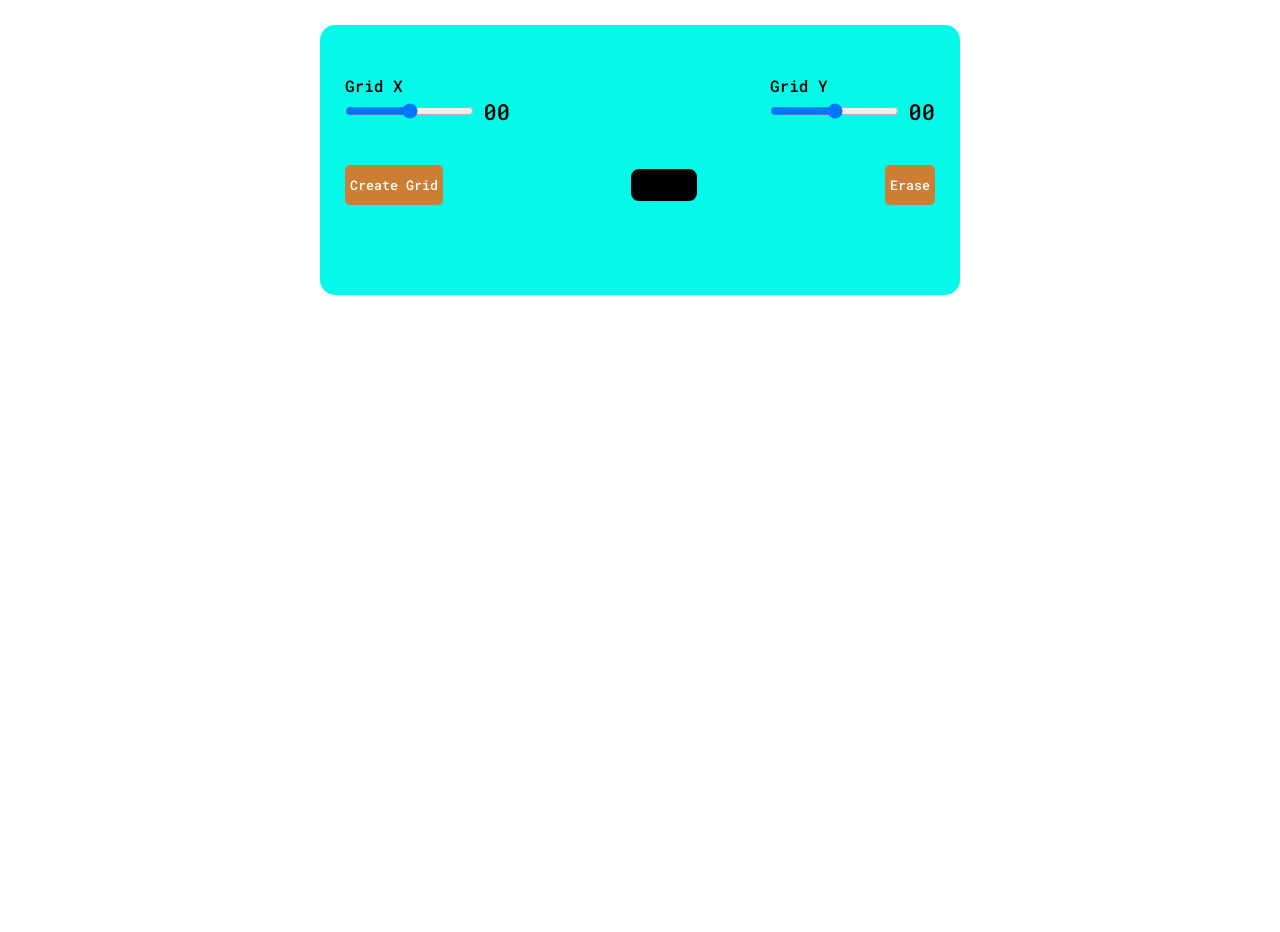
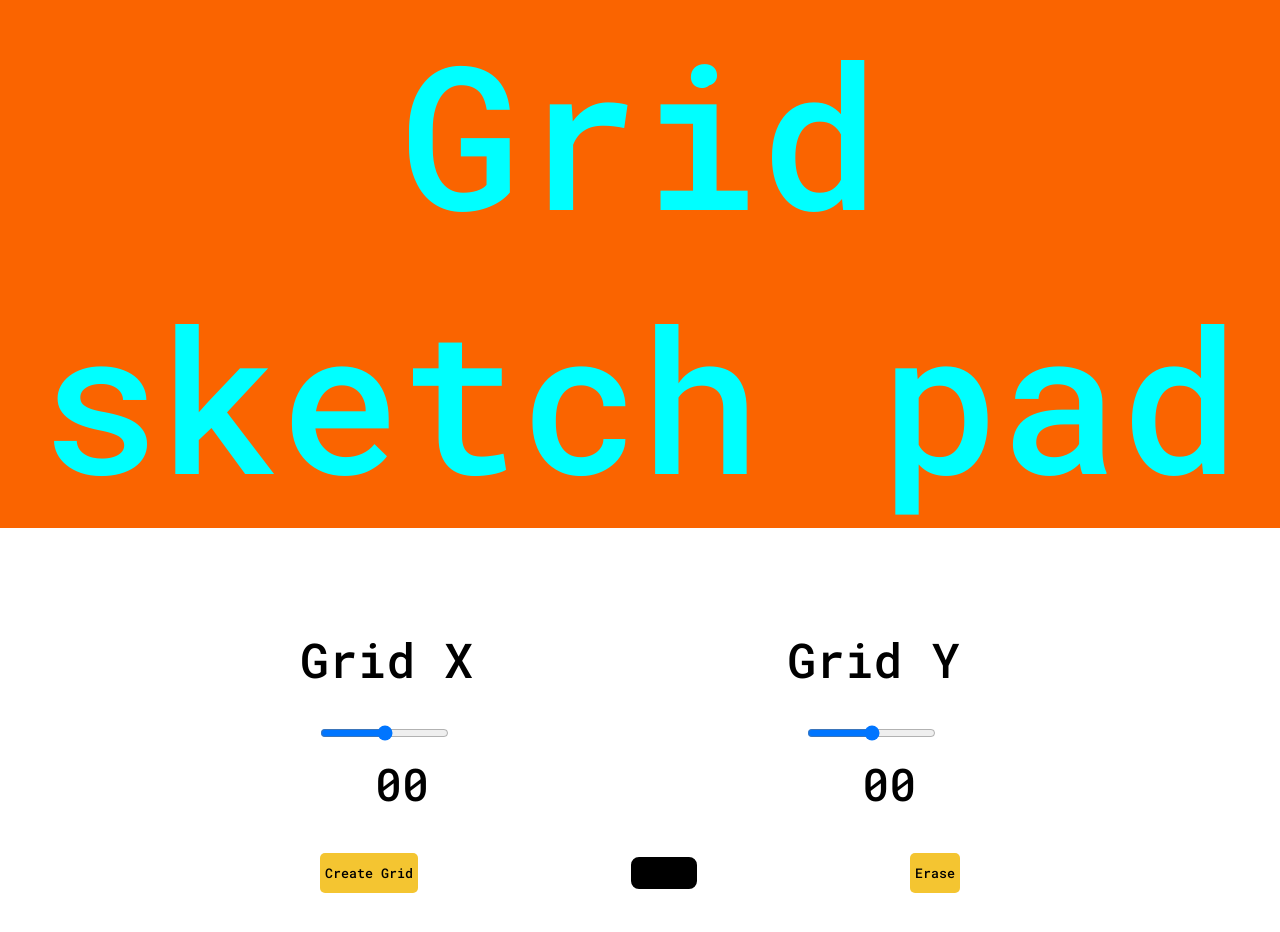
Before and after one commit to Bhautik2428/game-1-, a plain HTML site: page index.html in a window 1280 px wide. Before the commit the page ends 800 px from the top, so only its background shows below. Drawn offline with Linux system fonts and the light colour scheme.

Commit message:
20 % complet

```diff
--- a/index.html
+++ b/index.html
@@ -10,29 +10,39 @@
     <link rel="stylesheet" href="./style.css" />
   </head>
   <body>
+  <header>
+    <p>Grid sketch pad</p>
+  </header>
 
-    <div class="contaner">
-      <div class="main">
-        <div class="secson_1">
+  <main>
+  <div class="wrapper">
+    <div class="options">
+      <div class="opt-wrapper">
         <div class="slider">
-            <label for="X-range">Grid X</label>
-            <input type="range" id="X-range" min="1" max="100" />
-            <span id="X-value">00</span>
+          <label for="width-range">Grid X</label>
+          <input type="range" id="width-range" min="1" >
+          <span id="width-value">00</span>
         </div>
         <div class="slider">
-            <label for="Y-range">Grid Y</label>
-            <input type="range" id="Y-range" min="1" max="100" />
-            <span id="Y-value">00</span>
+          <label for="height-range">Grid Y</label>
+          <input type="range" id="height-range" min="1" max="100">
+          <span id="height-value">00</span>
         </div>
       </div>
-        <div class="secson_1">
+      <div class="opt-wrapper">
         <button id="submit-grid">Create Grid</button>
-          <input type="color" id="color-input">
+        <!-- <button id="clear-grid">Clear Grid</button>  -->
+        <input type="color" id="color-input" />
         <button id="erase-btn">Erase</button>
+        <!-- <button id="paint-btn">Paint</button>  -->
       </div>
     </div>
-      <div class="container"></div>
   </div>
+  </main>
+
+  <footer>
+    <div class="box_c"></div>
+  </footer>
     <script src="./script.js"></script>
   </body>
 </html>
--- a/script.js
+++ b/script.js
@@ -1,4 +1,4 @@
-let container = document.querySelector("container");
+let box_c = document.querySelector("box_c");
 let gridButton = document.getElementById("submit-grid");
 let clearGridButton = document.getElementById("clear-grid");
 let gridWidth = document.getElementById("X-range");
--- a/style.css
+++ b/style.css
@@ -1,43 +1,42 @@
-* {
+ * {
   padding: 0;
   margin: 0;
   box-sizing: border-box;
   font-family: "Roboto Mono", monospace;
 }
-body {
+header{
+  font-size: 200px;
+  text-align: center;
+  background-color: #fa6400;
+  color: aqua;
+}
+.wrapper {
   background-color: #ffffff;
-}
-.contaner {
-  background-color: #05f9e8;
-  width: 80vmin;
-   position: absolute;
-  transform: translate(-50%, -50%);
-  top: 20%;
-  left: 50%;
-  padding: 50px 25px;
-  border-radius: 15px;
-
+  width: 50%;;
+  margin-left: 25%;
+  margin-top: 100px;
+  font-size: xxx-large;
 }
 label {
-  display: block;
+   display: block;
+   margin-left: -20px;
 }
 span {
-  position: relative;
-  font-size: 22px;
-  bottom: -1px;
+  font-size: 45px;
+  display: block;
+  margin-left: 55px;
 }
-.secson_1 {
+.opt-wrapper {
   display: flex;
   justify-content: space-between;
   margin-bottom: 40px;
   gap: 10px;
 }
 button {
-  background-color: #ff5f09cc;
+  background-color: #f4c531;
   border: none;
   border-radius: 5px;
   padding: 5px;
-  color: #ffffff;
 }
 input[type="color"] {
   -webkit-appearance: none;
@@ -51,11 +50,11 @@ input[type="color"] {
 }
 input[type="color"]::-webkit-color-swatch {
   border-radius: 8px;
-  border: 4px solid #000000;
+  border: 10px solid #000000;
 }
 input[type="color"]::-moz-color-swatch {
   border-radius: 8px;
-  border: 4px solid #000000;
+  border: 10px solid #000000;
 }
 .gridCol {
   height: 1em;
```
Lines whose indentation alone changed are shown as unchanged.
